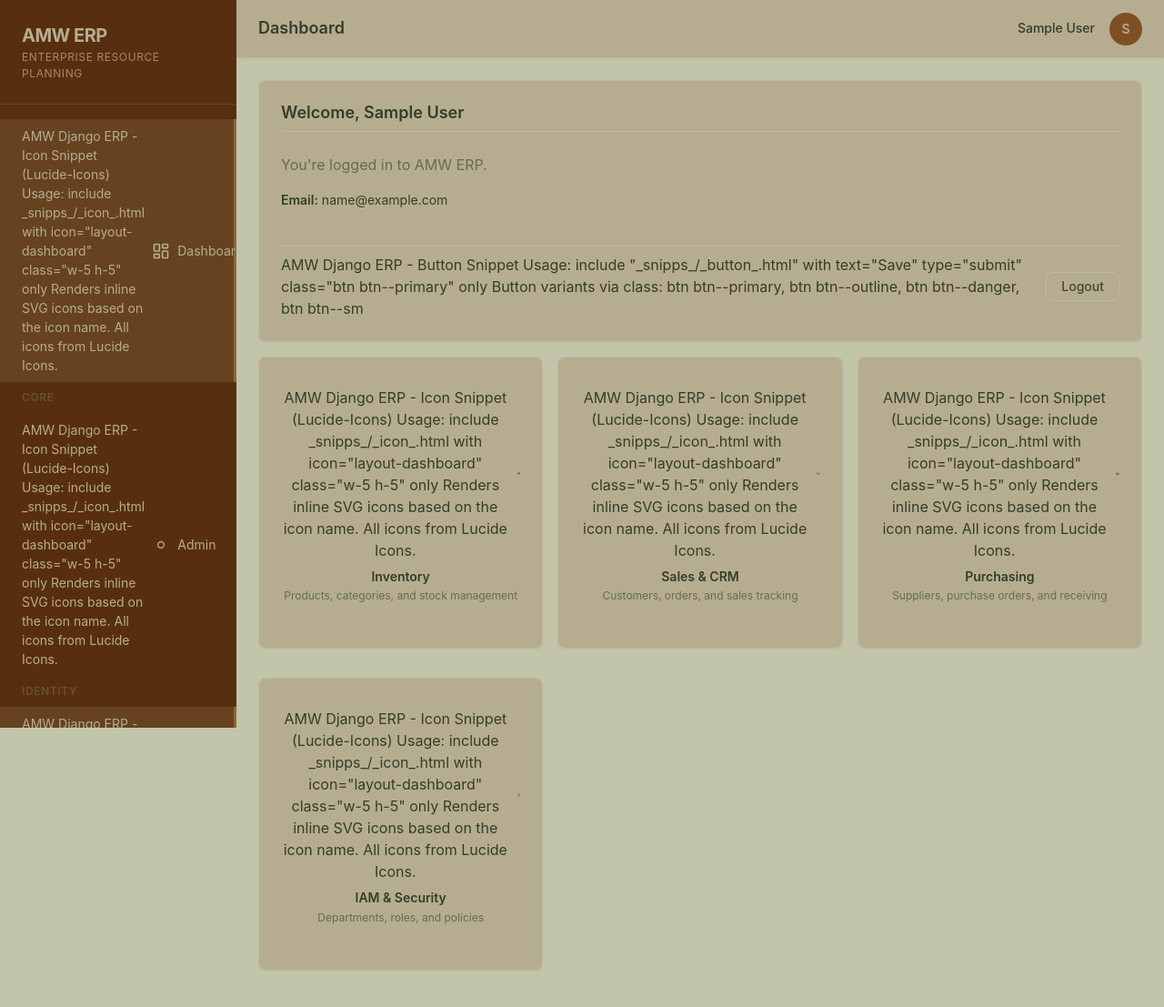
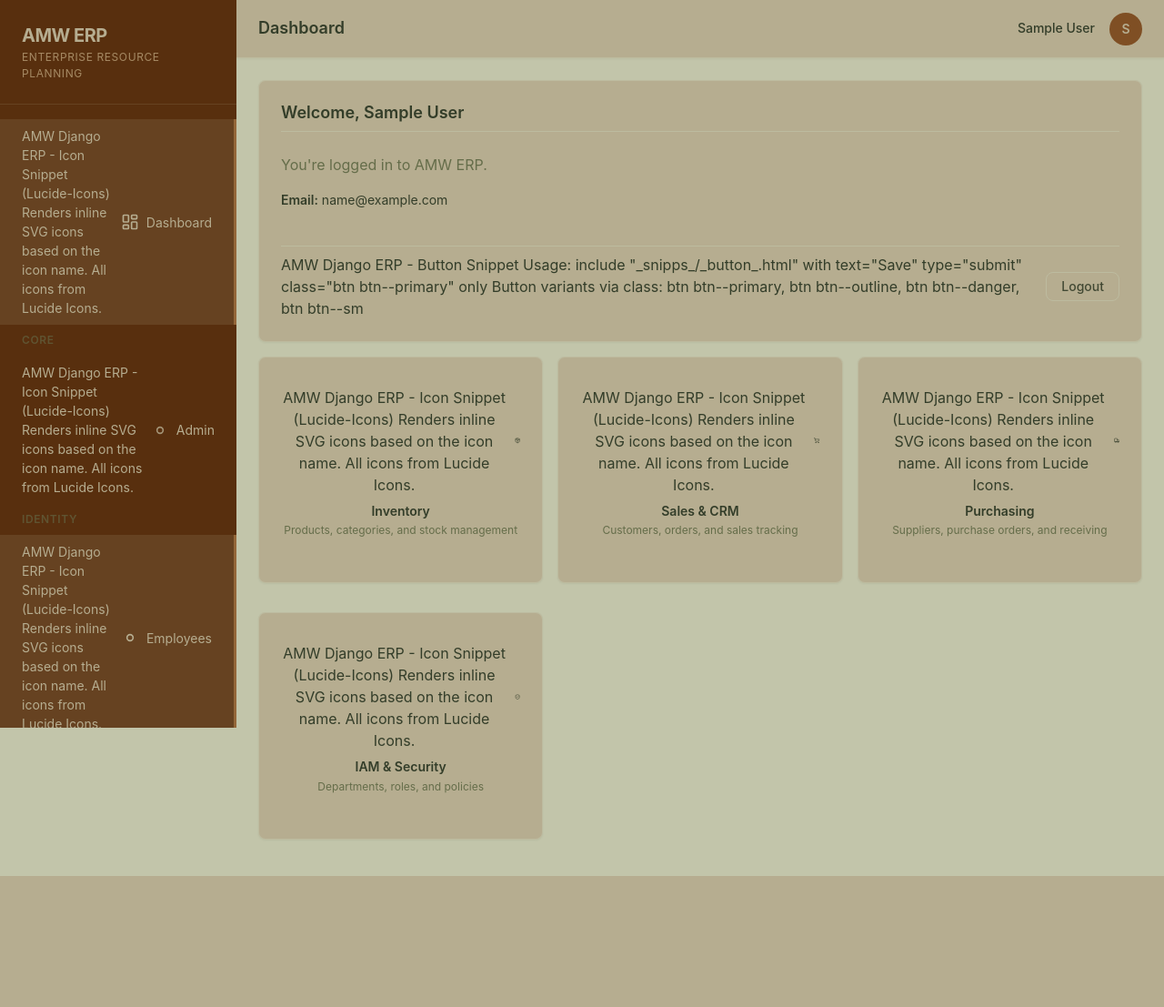
Before and after one commit to AhmadMWaddah/AMW_Django_ERP, a Django app: page /accounts/dashboard/ in a window 1280 px wide. Shown: the whole page at 91% size. After the commit the page ends 963 px from the top, so only its background shows below. Run offline with Django 4.2, Linux system fonts and the light colour scheme; the visitor is signed in with stand-in values (Sample User, id 1); some libraries are stand-ins or nearby versions.

Commit message:
[phase-7] Fix: Remove template tags from HTML comments
Removed {% include %} syntax from inside Django comment blocks in _icon_.html. Django parses template tags inside comments causing RecursionError.

```diff
--- a/templates/_snipps_/_icon_.html
+++ b/templates/_snipps_/_icon_.html
@@ -1,6 +1,5 @@
 {# comment #}
 AMW Django ERP - Icon Snippet (Lucide-Icons)
-Usage: include _snipps_/_icon_.html with icon="layout-dashboard" class="w-5 h-5" only
 Renders inline SVG icons based on the icon name. All icons from Lucide Icons.
 {# endcomment #}
 
```
